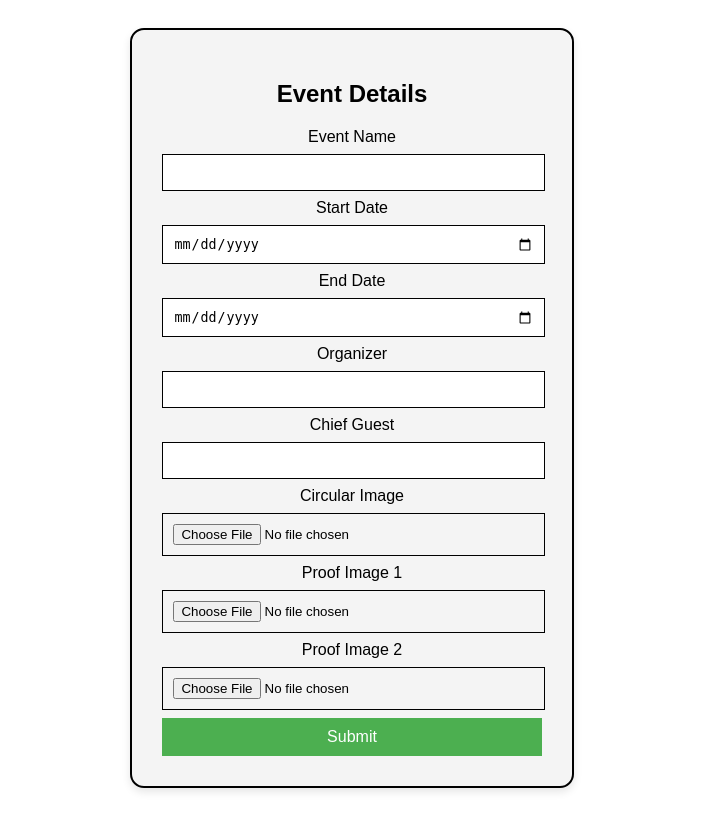
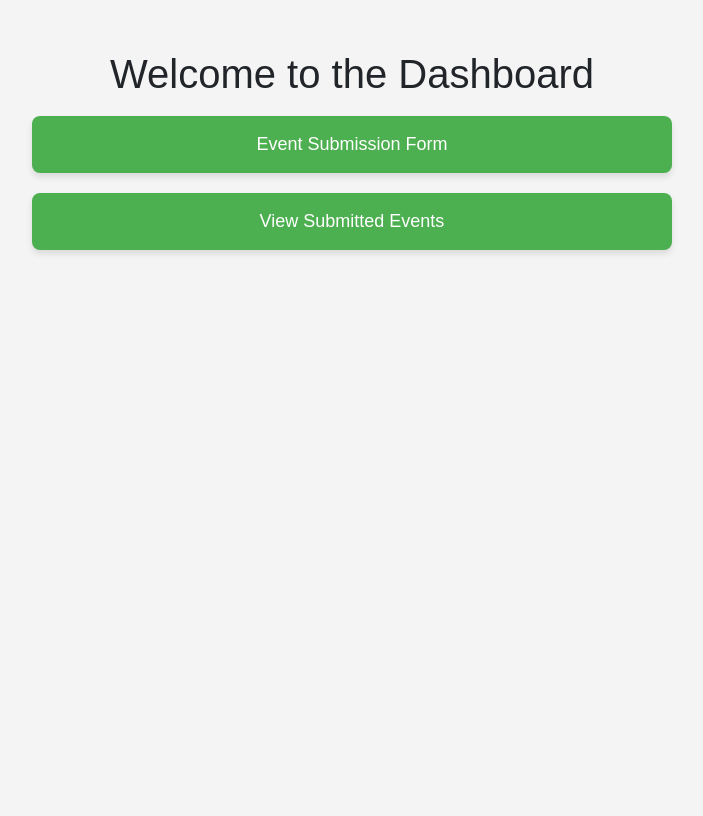
Before and after one commit to MuniyarajBalamurugan/genai, a Flask app: page / in a window 1280 px wide. Shown: the whole page, without its empty margins (288-991 px from the left). After the commit the page ends 254 px from the top, so only its background shows below. Run offline with Flask 3, Linux system fonts and the light colour scheme; some libraries are stand-ins or nearby versions.

Commit message:
updatation

```diff
--- a/app.py
+++ b/app.py
@@ -65,20 +65,36 @@
     except Exception as e:
         return f"Database error: {e}"
 
-    return  render_template("view.html", events=events)
-@app.route("/view", methods=["GET"])
-def view_data():
+    return render_template("index.html")
+@app.route("/events", methods=["GET"])
+def get_events():
     try:
         conn = connect_db()
         cur = conn.cursor()
         cur.execute("SELECT * FROM events")
         events = cur.fetchall()
+
+        # Prepare events data to return as JSON
+        event_list = []
+        for event in events:
+            event_data = {
+                "event_name": event[0],
+                "start_date": event[1],
+                "end_date": event[2],
+                "organizer": event[3],
+                "chief_guest": event[4],
+                "circular_path": event[5],  # Assuming these are the file paths
+                "proof1_path": event[6],
+                "proof2_path": event[7]
+            }
+            event_list.append(event_data)
+
         cur.close()
         conn.close()
+        return jsonify(event_list)
+
     except Exception as e:
-        return f"Database error while fetching: {e}"
-
-    return render_template("view.html", events=events)
+        return f"Error fetching events: {e}", 500
 
 if __name__ == "__main__":
     app.run(debug=True)
--- a/templates/index.html
+++ b/templates/index.html
@@ -3,73 +3,153 @@
 <head>
     <meta charset="UTF-8">
     <meta name="viewport" content="width=device-width, initial-scale=1.0">
-    <title>NaacGPT</title>
-</head>
+    <title>NaacGPT - Dashboard</title>
+    <link href="https://cdn.jsdelivr.net/npm/bootstrap@5.1.3/dist/css/bootstrap.min.css" rel="stylesheet">
     <style>
-    body{
+        body {
             font-family: Arial, Helvetica, sans-serif;
-    display:flex;
-    justify-content: center;
+            background-color: #f4f4f4;
+        }
+        .dashboard-container {
+            display: flex;
+            flex-direction: column;
             align-items: center;
-    height: 100vh;
-    background-color: white;
+            margin-top: 50px;
         }
-.container{
-    width:30%;
+        .dashboard-button {
+            width: 50%;
+            padding: 15px;
+            margin: 10px;
+            font-size: 18px;
             text-align: center;
-    border: 2px solid;
-    border-radius: 14px;
-    padding:30px;
-    background-color:#f4f4f4;
-    box-shadow: 0 4px 8px rgba(0, 0, 0, 0.1);
-}
-button{
-    width: 100%;
-    padding: 10px;
             background-color: #4CAF50;
             color: white;
             border: none;
-    font-size: 16px;
+            border-radius: 8px;
+            box-shadow: 0 4px 6px rgba(0, 0, 0, 0.1);
+            cursor: pointer;
         }
-input{
-    width: 95%;
-    padding:10px;
-    border-color: aliceblue;
-    margin: 8px 0;
-    border: 1px solid;
+        .form-container {
+            max-width: 800px;
+            margin-top: 30px;
+            padding: 20px;
+            background-color: white;
+            border-radius: 10px;
+            box-shadow: 0 4px 8px rgba(0, 0, 0, 0.1);
+        }
+        .event-card {
+            border: 1px solid #ddd;
+            padding: 15px;
+            margin: 10px 0;
+            border-radius: 8px;
+            background-color: #fff;
+        }
+        .event-image {
+            width: 100px;
+            height: 100px;
+            object-fit: cover;
         }
     </style>
+</head>
 <body>
-    <div class="container">
+    <div class="dashboard-container">
+        <h1>Welcome to the Dashboard</h1>
+        <button class="dashboard-button" onclick="showForm(1)">Event Submission Form</button>
+        <button class="dashboard-button" onclick="showForm(2)">View Submitted Events</button>
+    </div>
+
+    <!-- Event Submission Form (Form 1) -->
+    <div id="form1" class="form-container" style="display: none;">
+        <h2>Event Details</h2>
         <form action="/submit" method="POST" enctype="multipart/form-data">
-            <h2>Event Details</h2>
-            <label>Event Name</label>
-            <input type="text" name="eve" required>
+            <div class="mb-3">
+                <label for="event_name" class="form-label">Event Name</label>
+                <input type="text" class="form-control" id="event_name" name="eve" required>
+            </div>
+            <div class="mb-3">
+                <label for="start_date" class="form-label">Start Date</label>
+                <input type="date" class="form-control" id="start_date" name="start_date" required>
+            </div>
+            <div class="mb-3">
+                <label for="end_date" class="form-label">End Date</label>
+                <input type="date" class="form-control" id="end_date" name="end_date" required>
+            </div>
+            <div class="mb-3">
+                <label for="organizer" class="form-label">Organizer</label>
+                <input type="text" class="form-control" id="organizer" name="organizer" required>
+            </div>
+            <div class="mb-3">
+                <label for="chief_guest" class="form-label">Chief Guest</label>
+                <input type="text" class="form-control" id="chief_guest" name="chief_guest" required>
+            </div>
+            <div class="mb-3">
+                <label for="circular_image" class="form-label">Circular Image</label>
+                <input type="file" class="form-control" id="circular_image" name="circular_image" accept="image/*" required>
+            </div>
+            <div class="mb-3">
+                <label for="proof1" class="form-label">Proof Image 1</label>
+                <input type="file" class="form-control" id="proof1" name="proof1" accept="image/*" required>
+            </div>
+            <div class="mb-3">
+                <label for="proof2" class="form-label">Proof Image 2</label>
+                <input type="file" class="form-control" id="proof2" name="proof2" accept="image/*" required>
+            </div>
+            <button type="submit" class="btn btn-primary">Submit</button>
+        </form>
+    </div>
 
-            <label>Start Date</label>
-            <input type="date" name="start_date" required>
+    <!-- View Submitted Events Section -->
+    <div id="form2" class="form-container" style="display: none;">
+        <h2>Submitted Events</h2>
+        <div id="events-list">
+            <!-- Events will be dynamically populated here -->
+        </div>
+    </div>
 
-            <label>End Date</label>
-            <input type="date" name="end_date" required>
+    <script>
+        function showForm(formNumber) {
+            // Hide all forms
+            document.getElementById("form1").style.display = "none";
+            document.getElementById("form2").style.display = "none";
 
-            <label>Organizer</label>
-            <input type="text" name="organizer" required>
+            // Show the selected form
+            if (formNumber === 1) {
+                document.getElementById("form1").style.display = "block";
+            } else if (formNumber === 2) {
+                document.getElementById("form2").style.display = "block";
+                loadEvents(); // Load events when the "View Submitted Events" button is clicked
+            }
+        }
 
-            <label>Chief Guest</label>
-            <input type="text" name="chief_guest" required>
+        function loadEvents() {
+            // Fetch the events from the backend (you will implement this route in Flask)
+            fetch('/events')
+                .then(response => response.json())
+                .then(data => {
+                    const eventsList = document.getElementById("events-list");
+                    eventsList.innerHTML = ""; // Clear previous list
 
-            <label>Circular Image</label>
-            <input type="file" name="circular_image" accept="image/*" required>
+                    // Display each event
+                    data.forEach(event => {
+                        const eventCard = document.createElement('div');
+                        eventCard.classList.add('event-card');
+                        eventCard.innerHTML = `
+                            <h4>${event.event_name}</h4>
+                            <p><strong>Start Date:</strong> ${event.start_date}</p>
+                            <p><strong>End Date:</strong> ${event.end_date}</p>
+                            <p><strong>Organizer:</strong> ${event.organizer}</p>
+                            <p><strong>Chief Guest:</strong> ${event.chief_guest}</p>
+                            <img src="${event.circular_path}" alt="Circular" class="event-image">
+                            <img src="${event.proof1_path}" alt="Proof 1" class="event-image">
+                            <img src="${event.proof2_path}" alt="Proof 2" class="event-image">
+                        `;
+                        eventsList.appendChild(eventCard);
+                    });
+                });
+        }
+    </script>
 
-            <label>Proof Image 1</label>
-            <input type="file" name="proof1" accept="image/*" required>
-
-            <label>Proof Image 2</label>
-            <input type="file" name="proof2" accept="image/*" required>
-
-            <button type="submit">Submit</button>
-        </form>
-
-    </div>
+    <script src="https://cdn.jsdelivr.net/npm/@popperjs/core@2.11.6/dist/umd/popper.min.js"></script>
+    <script src="https://cdn.jsdelivr.net/npm/bootstrap@5.1.3/dist/js/bootstrap.min.js"></script>
 </body>
 </html>
```
Lines whose indentation alone changed are shown as unchanged.
